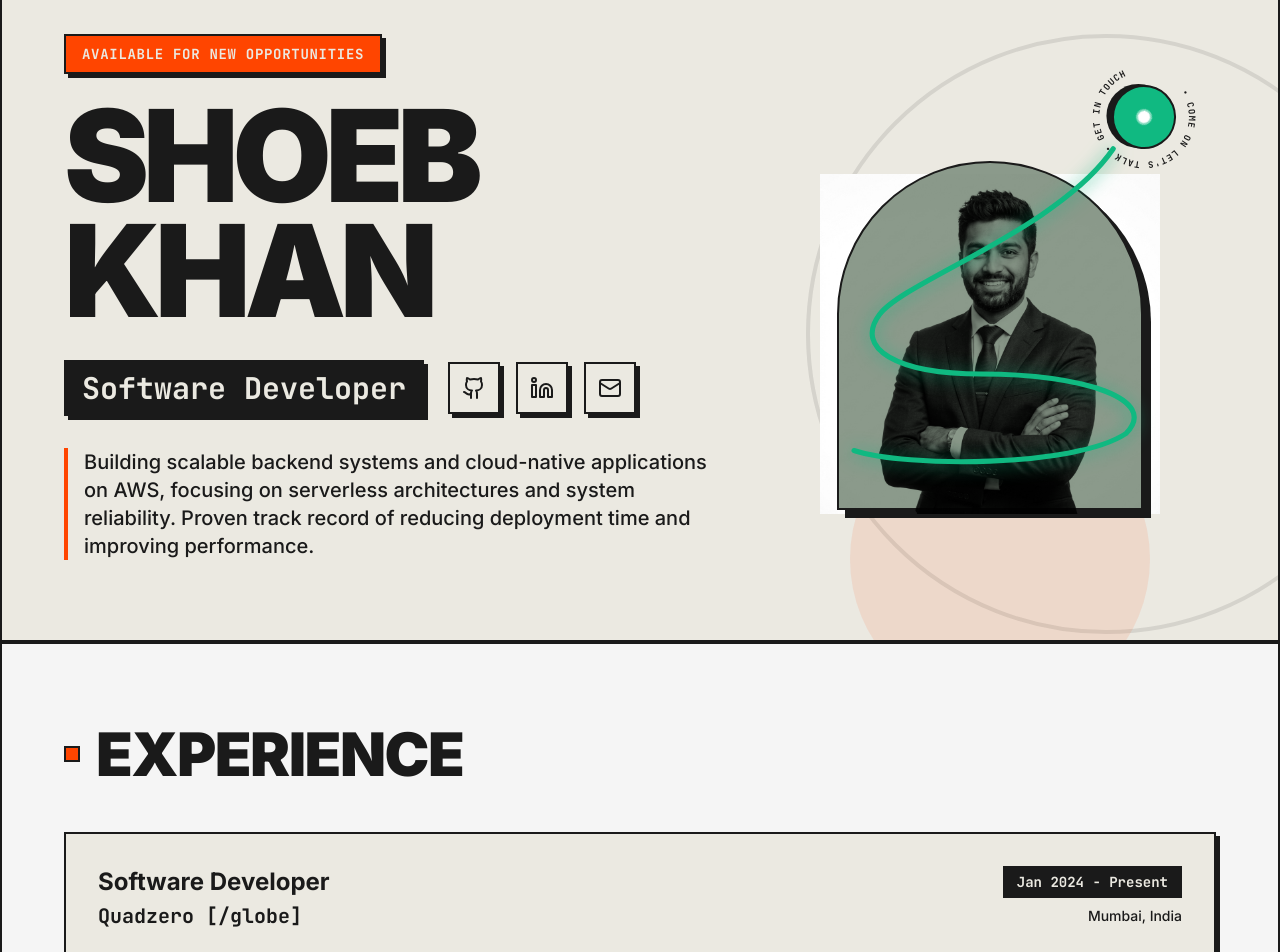
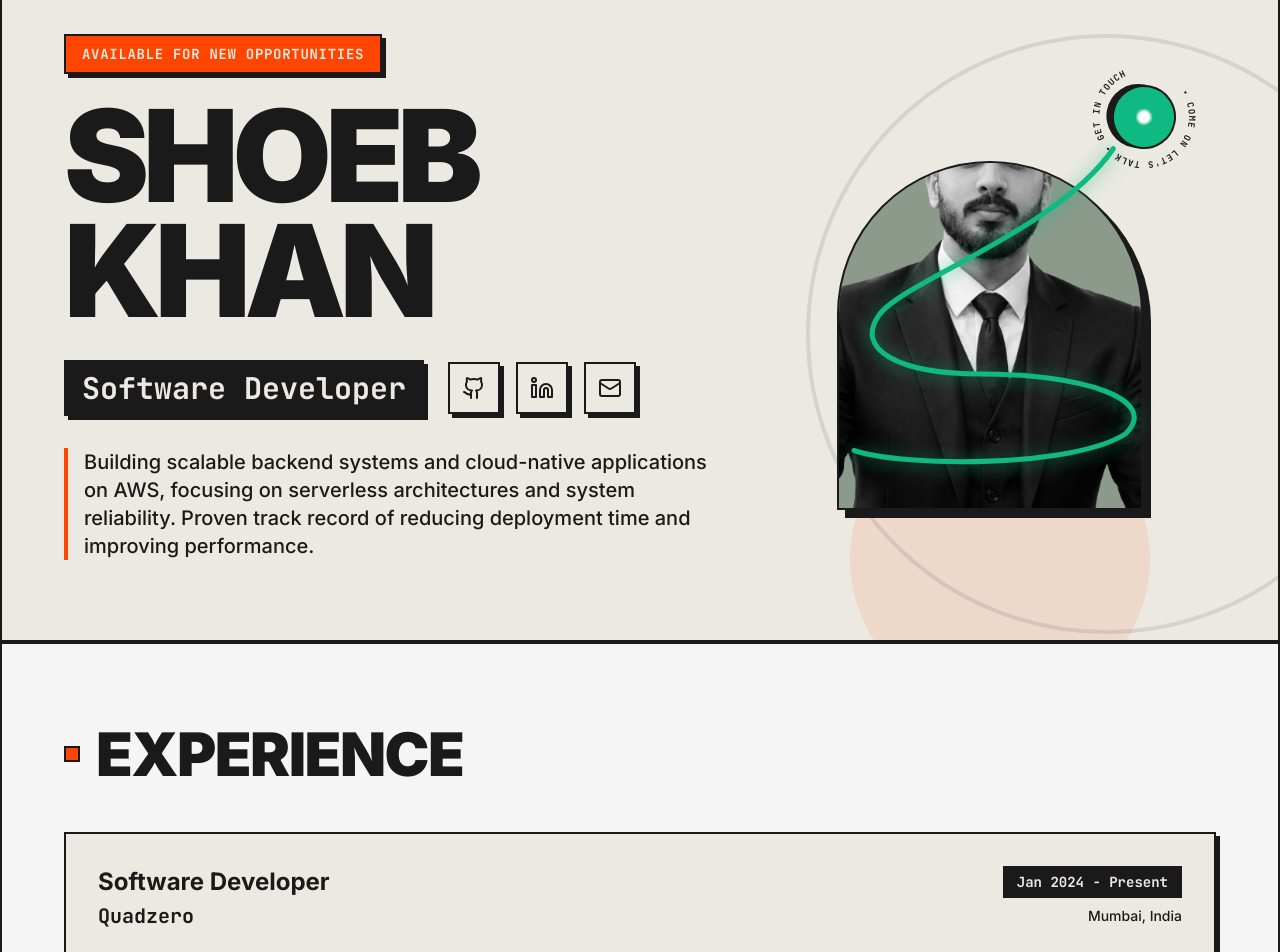
Before and after one commit to Shoeb-K/portfolio-may-2026, a React (Vite) app: page / in a window 1280 px wide. Shown: the part 120-1072 px from the top of the page. Built offline with nearby package versions, Linux system fonts and the light colour scheme.

Commit message:
design: clip avatar PNG to arch container to hide straight vertical crop lines and create clean geometry

```diff
--- a/src/components/Experience.jsx
+++ b/src/components/Experience.jsx
@@ -2,7 +2,7 @@ import { motion } from 'framer-motion';
 
 const experiences = [
   {
-    company: "Quadzero [/globe]",
+    company: "Quadzero",
     role: "Software Developer",
     period: "Jan 2024 - Present",
     location: "Mumbai, India",
--- a/src/components/Hero.jsx
+++ b/src/components/Hero.jsx
@@ -53,15 +53,15 @@ export default function Hero({ setActiveTab }) {
             <div className="relative w-full max-w-[340px] aspect-[4/5] flex items-end justify-center">
 
               {/* Semicircle/Arch Backing shape like the reference image, in Neo-Brutalist secondary blue color */}
-              <div className="absolute bottom-0 w-[90%] h-[82%] bg-[#8B9A8B] rounded-t-full border-brutal shadow-brutal-lg" />
-
-              {/* The Profile Photo (Transparent PNG) popping out of the arch frame */}
-              <img
-                src="/avatar.png"
-                alt="Shoeb Khan"
-                className="absolute bottom-[-4px] h-[100%] w-auto object-contain object-bottom z-10 grayscale hover:grayscale-0 transition-all duration-300 select-none pointer-events-none"
-                style={{ mixBlendMode: 'multiply' }}
-              />
+              {/* Wrapped in overflow-hidden and rounded-t-full to clip the straight crop edges of the portrait */}
+              <div className="absolute bottom-0 w-[90%] h-[82%] bg-[#8B9A8B] rounded-t-full border-brutal shadow-brutal-lg overflow-hidden flex items-end justify-center">
+                {/* The Profile Photo (Transparent PNG) popping out of the arch frame */}
+                <img
+                  src="/avatar.png"
+                  alt="Shoeb Khan"
+                  className="w-full h-[105%] object-cover object-bottom z-10 scale-105 origin-bottom grayscale hover:grayscale-0 transition-all duration-500 select-none pointer-events-none"
+                />
+              </div>
 
               {/* Green Neon Swirly line wrapping around the torso, just like the reference image */}
               <svg
```
Also changed, not shown: public/avatar.png.
